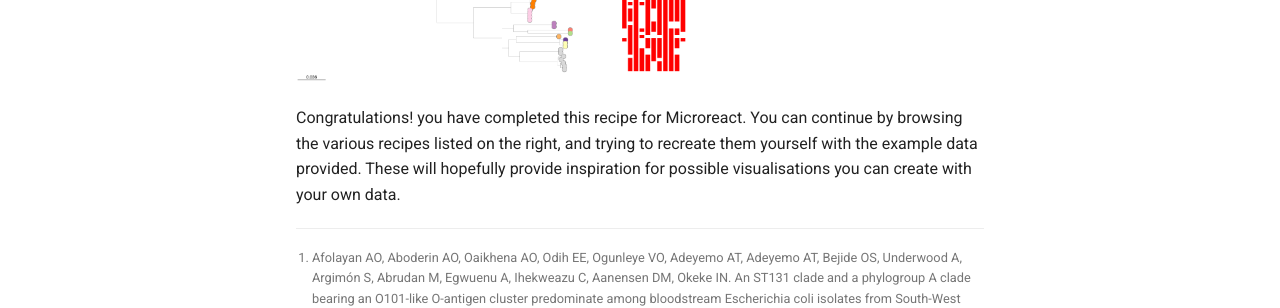
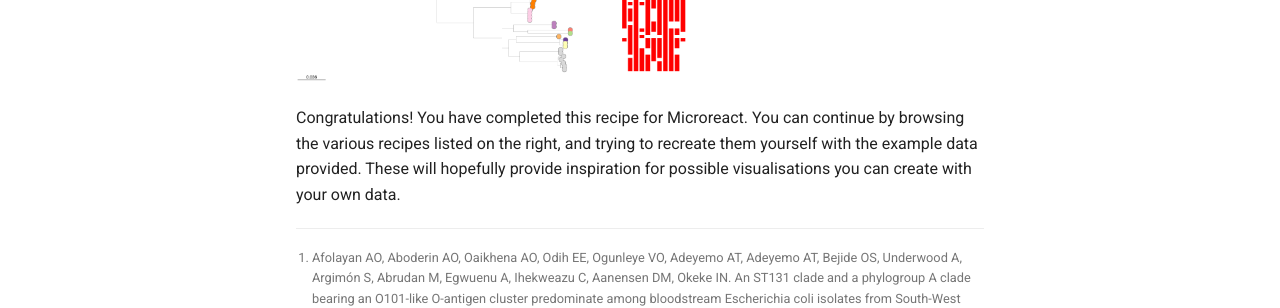
Before and after one commit to happykhan/microreact-cookbook, an MkDocs documentation site: the page built from docs/showing-metadata-blocks.md, in a window 1280 px wide and 900 px high, scrolled down 3626 px. Shown: the part 475-783 px from the top of the window. Built offline with MkDocs 1.6.1 and Material for MkDocs 9.7.7, drawn with Linux system fonts in a browser that asks for light colours.

Commit message:
basic upload

```diff
--- a/docs/showing-metadata-blocks.md
+++ b/docs/showing-metadata-blocks.md
@@ -47,7 +47,7 @@ With these simple steps, you should have a figure in the tree panel similar to t
 
 ![Final output from Microreact](./showing-metadata-blocks/final-tree.png){width="60%"}
 
-Congratulations! you have completed this recipe for Microreact. You can continue by browsing the various recipes listed on the right, and trying to recreate them yourself with the example data provided. These will hopefully provide inspiration for possible visualisations you can create with your own data.
+Congratulations! You have completed this recipe for Microreact. You can continue by browsing the various recipes listed on the right, and trying to recreate them yourself with the example data provided. These will hopefully provide inspiration for possible visualisations you can create with your own data.
 
 
 [^1]: Afolayan AO, Aboderin AO, Oaikhena AO, Odih EE, Ogunleye VO, Adeyemo AT, Adeyemo AT, Bejide OS, Underwood A, Argimón S, Abrudan M, Egwuenu A, Ihekweazu C, Aanensen DM, Okeke IN. An ST131 clade and a phylogroup A clade bearing an O101-like O-antigen cluster predominate among bloodstream Escherichia coli isolates from South-West Nigeria hospitals. Microb Genom. 2022 Dec;8(12):mgen000863. doi: [10.1099/mgen.0.000863](https://doi.org/10.1099/mgen.0.000863). PMID: 36748556; PMCID: PMC9837563.
```
Also changed, not shown: recipe-template/recipe-template.md (+2 -1 lines).
